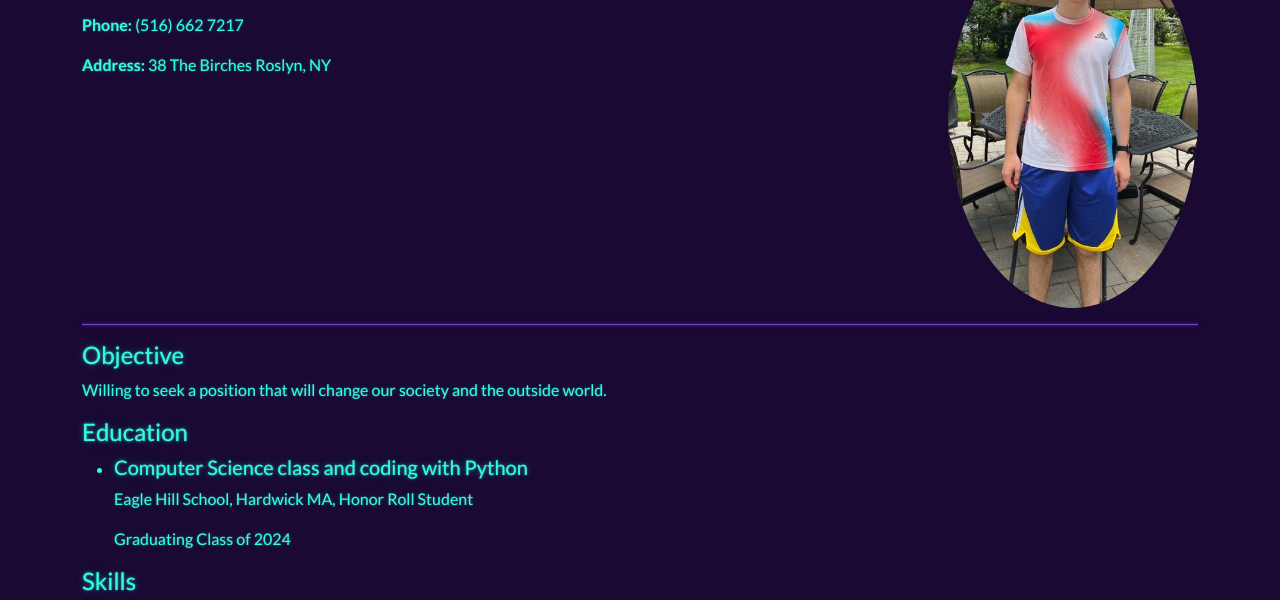
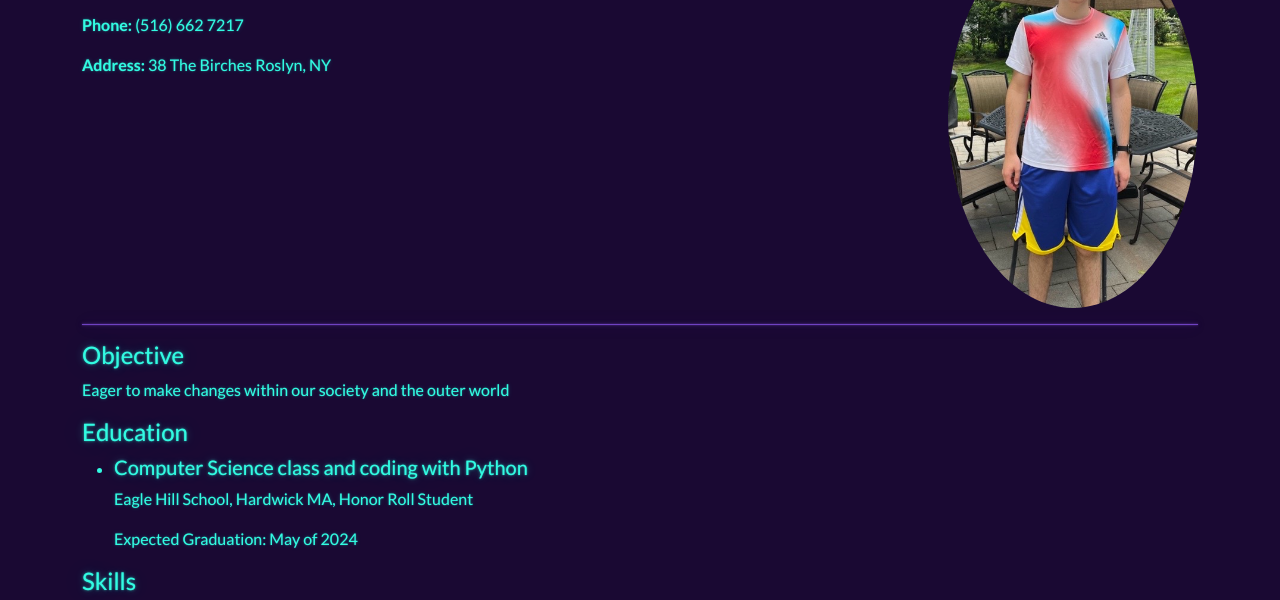
Before and after one commit to TODDRUBINSTEIN/TODDRUBINSTEIN.github.io, a plain HTML site: page index.html in a window 1280 px wide. Shown: the part 153-753 px from the top of the page. Drawn offline with nearby package versions, Linux system fonts and the light colour scheme.

Commit message:
Update index.html

```diff
--- a/index.html
+++ b/index.html
@@ -44,7 +44,7 @@
 
     <h4>Objective</h4>
     <!-- Objective Statement -->
-    <p>Willing to seek a position that will change our society and the outside world.</p>
+    <p>Eager to make changes within our society and the outer world</p>
 
     <h4>Education</h4>
     <ul>
@@ -52,7 +52,7 @@
         <h5>Computer Science class and coding with Python</h5>
         <!-Adelphi University>
         <p>Eagle Hill School, Hardwick MA, Honor Roll Student</p>
-        <p>Graduating Class of 2024</p>
+        <p>Expected Graduation: May of 2024</p>
       </li>
     </ul>
 
```
